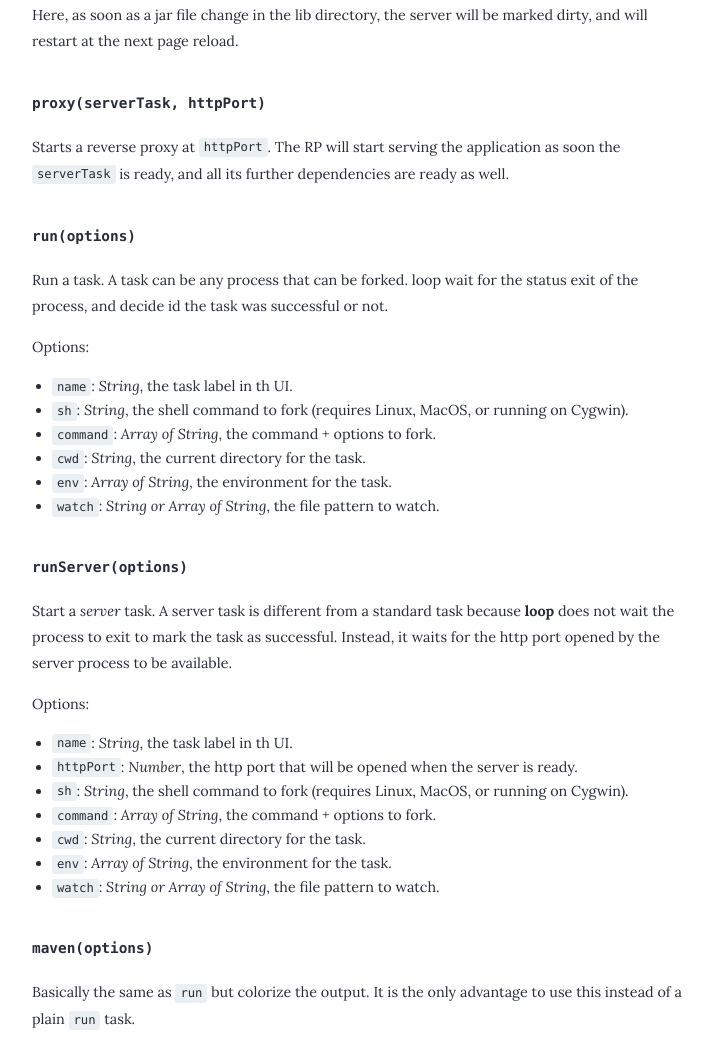
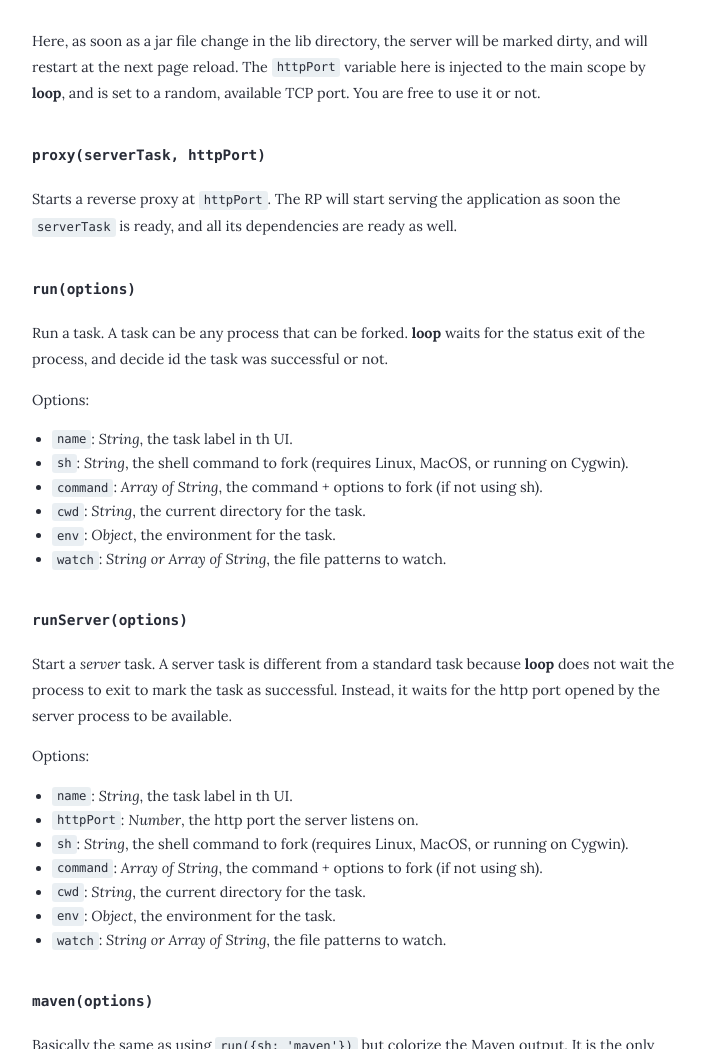
Before and after one commit to criteo/loop, a website: page index.html in a window 1280 px wide. Shown: the part 3180-4229 px from the top of the page, without its empty margins (283-995 px from the left). Drawn offline with Linux system fonts and the light colour scheme.

Commit message:
New website

```diff
--- a/index.html
+++ b/index.html
@@ -30,14 +30,14 @@
 <pre><code>$ npm install --save-dev devloop
 </code></pre><p>And then use it by running the <code>node_modules/.bin/loop</code> command.</p>
 <h4 id="run-the-dev-loop">Run the dev loop</h4>
-<p>Run the <code>loop</code> command in any <em>looped</em> project, ie. a project that contain a <code>devloop.js</code> definition file. This file defines the several tasks needed to run the project in <em>development mode</em>.</p>
+<p>Run the <code>loop</code> command in any <em>looped</em> project, ie. a project that contain a <code>devloop.js</code> definition file (see the <a href="#docs">Docs</a>). This file defines the several tasks needed to run the project in development mode.</p>
 <pre><code class="lang-javascript">$ cd my_looped_webapp/
 $ loop
 =&gt; Now browse to http://localhost:8080
 </code></pre>
 <p>You can then point your browser to <a href="http://localhost:8080">http://localhost:8080</a>. It will run the build and stream the result to the browser. Once the build is done, your server is started, and your application served.</p>
 <p>If you have changed some files in your project, just reload the page in your browser. The needed build step will be run again.</p>
-<p>Pressing <code>r</code> in the terminal while loop is running will force the server task to restart. Pressing <code>x</code> will kill the current build and restart from scratch.</p>
+<p>Pressing <code>r</code> in the terminal while <strong>loop</strong> is running will force the server task to restart. Pressing <code>x</code> will kill the current build and restart from scratch.</p>
 <h3 id="docs">Docs</h3>
 <p>The development tasks are described in a file named <code>devloop.js</code> located at your project root. This is a javascript file, declaring several &quot;tasks&quot; and their dependencies. There are two mandatory tasks: the <code>proxy</code> one, and the <code>server</code> one.</p>
 <p>Therefore, a minimal <code>devloop.js</code> file looks like:</p>
@@ -62,42 +62,42 @@ proxy(server, 8080)
   watch: &#39;lib/**&#39;
 })
 </code></pre>
-<p>Here, as soon as a jar file change in the lib directory, the server will be marked dirty, and will restart at the next page reload.</p>
+<p>Here, as soon as a jar file change in the lib directory, the server will be marked dirty, and will restart at the next page reload. The <code>httpPort</code> variable here is injected to the main scope by <strong>loop</strong>, and is set to a random, available TCP port. You are free to use it or not.</p>
 <h5 id="proxy-servertask-httpport-">proxy(serverTask, httpPort)</h5>
-<p>Starts a reverse proxy at <code>httpPort</code>. The RP will start serving the application as soon the <code>serverTask</code> is ready, and all its further dependencies are ready as well.</p>
+<p>Starts a reverse proxy at <code>httpPort</code>. The RP will start serving the application as soon the <code>serverTask</code> is ready, and all its dependencies are ready as well.</p>
 <h5 id="run-options-">run(options)</h5>
-<p>Run a task. A task can be any process that can be forked. loop wait for the status exit of the process, and decide id the task was successful or not.</p>
+<p>Run a task. A task can be any process that can be forked. <strong>loop</strong> waits for the status exit of the process, and decide id the task was successful or not.</p>
 <p>Options:</p>
 <ul>
 <li><code>name</code>: <em>String</em>, the task label in th UI.</li>
 <li><code>sh</code>: <em>String</em>, the shell command to fork (requires Linux, MacOS, or running on Cygwin).</li>
-<li><code>command</code>: <em>Array of String</em>, the command + options to fork.</li>
+<li><code>command</code>: <em>Array of String</em>, the command + options to fork (if not using sh).</li>
 <li><code>cwd</code>: <em>String</em>, the current directory for the task.</li>
-<li><code>env</code>: <em>Array of String</em>, the environment for the task.</li>
-<li><code>watch</code>: <em>String or Array of String</em>, the file pattern to watch.</li>
+<li><code>env</code>: <em>Object</em>, the environment for the task.</li>
+<li><code>watch</code>: <em>String or Array of String</em>, the file patterns to watch.</li>
 </ul>
 <h5 id="runserver-options-">runServer(options)</h5>
 <p>Start a <em>server</em> task. A server task is different from a standard task because <strong>loop</strong> does not wait the process to exit to mark the task as successful. Instead, it waits for the http port opened by the server process to be available.</p>
 <p>Options:</p>
 <ul>
 <li><code>name</code>: <em>String</em>, the task label in th UI.</li>
-<li><code>httpPort</code>: <em>Number</em>, the http port that will be opened when the server is ready.</li>
+<li><code>httpPort</code>: <em>Number</em>, the http port the server listens on.</li>
 <li><code>sh</code>: <em>String</em>, the shell command to fork (requires Linux, MacOS, or running on Cygwin).</li>
-<li><code>command</code>: <em>Array of String</em>, the command + options to fork.</li>
+<li><code>command</code>: <em>Array of String</em>, the command + options to fork (if not using sh).</li>
 <li><code>cwd</code>: <em>String</em>, the current directory for the task.</li>
-<li><code>env</code>: <em>Array of String</em>, the environment for the task.</li>
-<li><code>watch</code>: <em>String or Array of String</em>, the file pattern to watch.</li>
+<li><code>env</code>: <em>Object</em>, the environment for the task.</li>
+<li><code>watch</code>: <em>String or Array of String</em>, the file patterns to watch.</li>
 </ul>
 <h5 id="maven-options-">maven(options)</h5>
-<p>Basically the same as <code>run</code> but colorize the output. It is the only advantage to use this instead of a plain <code>run</code> task.</p>
+<p>Basically the same as using <code>run({sh: &#39;maven&#39;})</code> but colorize the Maven output. It is the only advantage to use this instead of a plain <code>run</code> task.</p>
 <p>Options:</p>
 <ul>
 <li><code>name</code>: <em>String</em>, the task label in th UI.</li>
 <li><code>sh</code>: <em>String</em>, the shell command to fork (requires Linux, MacOS, or running on Cygwin).</li>
-<li><code>command</code>: <em>Array of String</em>, the command + options to fork.</li>
+<li><code>command</code>: <em>Array of String</em>, the command + options to fork (if not using sh).</li>
 <li><code>cwd</code>: <em>String</em>, the current directory for the task.</li>
-<li><code>env</code>: <em>Array of String</em>, the environment for the task.</li>
-<li><code>watch</code>: <em>String or Array of String</em>, the file pattern to watch.</li>
+<li><code>env</code>: <em>Object</em>, the environment for the task.</li>
+<li><code>watch</code>: <em>String or Array of String</em>, the file patterns to watch.</li>
 </ul>
 <h5 id="startsbt-options-">startSbt(options)</h5>
 <p>Starts a resident sbt build. This task return an sbt session that you can use to run further sbt commands. The main advantage of using this instead of the <code>run</code> task to run sbt directly, is that the sbt session is kept alive so running the sbt commands is then way faster. Espeacially for <code>scalac</code> commands.</p>
@@ -105,10 +105,10 @@ proxy(server, 8080)
 <ul>
 <li><code>name</code>: <em>String</em>, the task label in th UI.</li>
 <li><code>sh</code>: <em>String</em>, the shell command to fork (requires Linux, MacOS, or running on Cygwin).</li>
-<li><code>command</code>: <em>Array of String</em>, the command + options to fork.</li>
+<li><code>command</code>: <em>Array of String</em>, the command + options to fork (if not using sh).</li>
 <li><code>cwd</code>: <em>String</em>, the current directory for the task.</li>
-<li><code>env</code>: <em>Array of String</em>, the environment for the task.</li>
-<li><code>watch</code>: <em>String or Array of String</em>, the file pattern to watch.</li>
+<li><code>env</code>: <em>Object</em>, the environment for the task.</li>
+<li><code>watch</code>: <em>String or Array of String</em>, the file patterns to watch.</li>
 </ul>
 <p>The returned sbt session allow top create more sbt tasks using <code>run</code> with these options:</p>
 <ul>
@@ -118,20 +118,20 @@ proxy(server, 8080)
 <h3 id="examples">Examples</h3>
 <p>Some example configurations are available in the <code>examples/</code> directory:</p>
 <ul>
-<li><strong>dummy-project</strong>: Show the basics of loop. The &#39;Hello world&#39; for loop.</li>
+<li><strong>dummy-project</strong>: The &#39;Hello world&#39; for <strong>loop</strong>; just shows the basics.</li>
 <li><strong>node-project</strong>: A sample node project, with some frontend assets build with webpack and stylus.</li>
 </ul>
 <h3 id="faq">FAQ</h3>
 <h4 id="will-loop-replace-my-build-system-">Will loop replace my build system?</h4>
-<p>Not at all, loop is not another build system, it will just run your build systems for you. Think about it as a bot that will run all the command you usually run yourself in a terminal while you are developing.</p>
+<p>Not at all, <strong>loop</strong> is not another build system, it will just run your build systems for you. Think about it as a bot that will run all the command you usually run yourself in a terminal while you are developing.</p>
 <h4 id="i-use-loop-but-the-build-step-is-too-long-my-dev-workflow-was-not-improved-">I use loop, but the build step is too long. My dev workflow was not improved :(</h4>
 <p>You probably need to split down your build pipeline into smaller parts. Actually a dev build pipeline is generally different than the one you use to build the distributed version of your project. It does not mean that you have to duplicate your build, just to compose it from smaller parts.</p>
 <h4 id="when-loop-restart-my-server-i-m-logged-out-my-application-crash">When loop restart my server I&#39;m logged out/my application crash</h4>
-<p>Yes if you use a server that does not support automatic code reload, loop will have to restart the server process. But in a well designed application it should not log you out. There is several way to store the session state outside of the server process (either on client side or in a datastore which is not tied to the actual server code version). Yes it will help your development process but also it will help you at deployment time if you want to run your code on several application server.</p>
+<p>Yes if you use a server that does not support automatic code reload, <strong>loop</strong> will have to restart the server process. But in a well designed application it should not log you out. There is several way to store the session state outside of the server process (either on client side or in a datastore which is not tied to the actual server code version). Yes it will help your development process but also it will help you at deployment time if you want to run your code on several application server.</p>
 <h3 id="license">License</h3>
 <p>This project is licensed under the Apache 2.0 license.</p>
 <h3 id="copyright">Copyright</h3>
-<p>Copyright © Criteo, 2016.</p>
+<p>Copyright © <a href="http://labs.criteo.com">Criteo</a>, 2016.</p>
 
     </body>
   </html>
```
Also changed, not shown: README.md.
